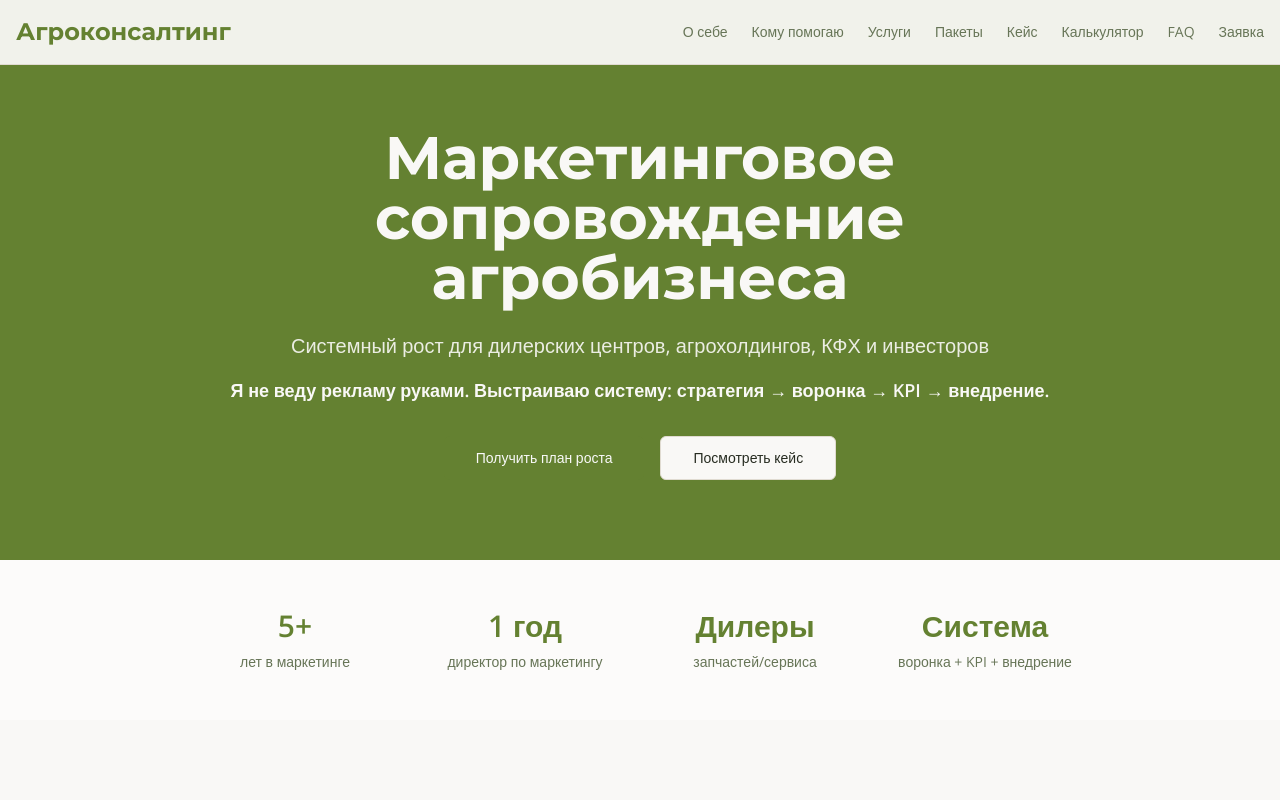
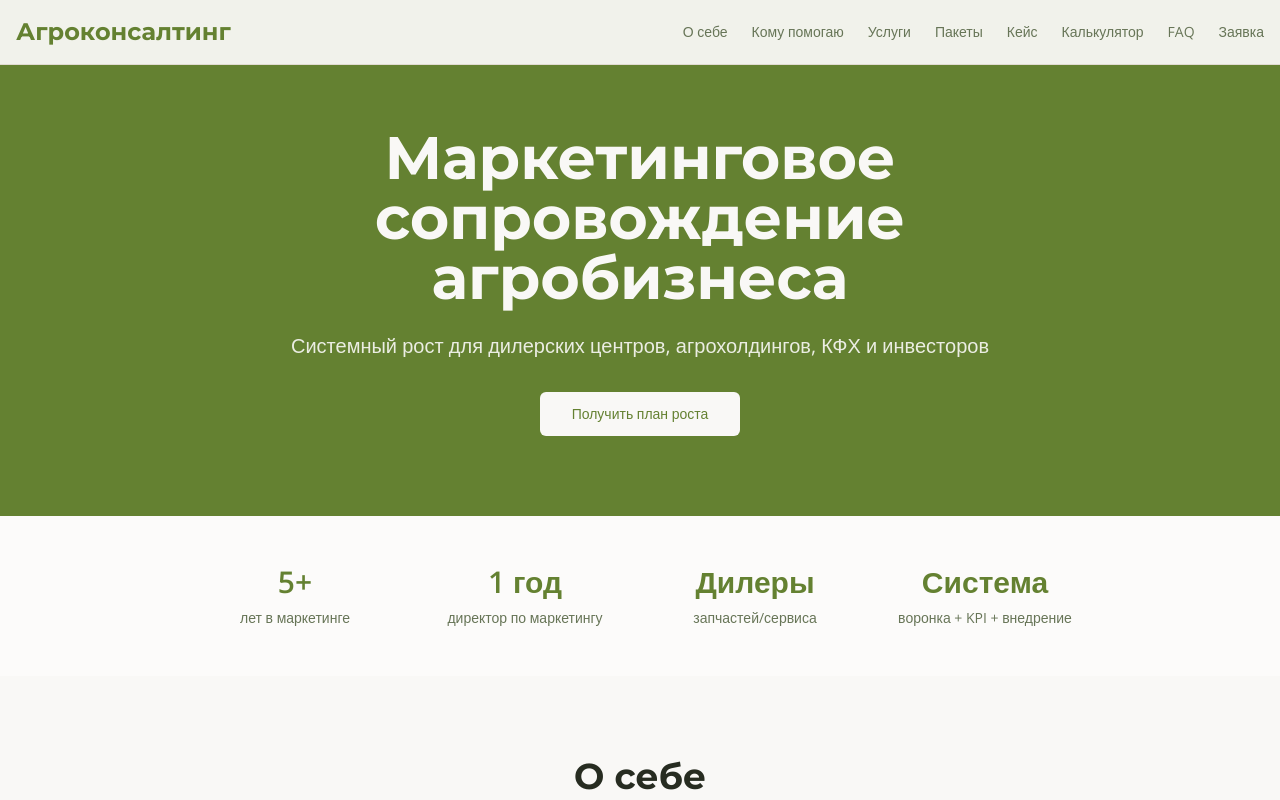
Before and after one commit to pr-poehali-dev/agrosconsulting-landing, a React (Vite) app: page / in a window 1280 px wide. Shown: the top 800 px of the page. Built offline with nearby package versions, Linux system fonts and the light colour scheme.

Commit message:
Удаление рекламы и упрощение ФИ

```diff
--- a/src/pages/Index.tsx
+++ b/src/pages/Index.tsx
@@ -147,18 +147,12 @@ export default function Index() {
             <h1 className="text-5xl lg:text-6xl font-bold mb-6 leading-tight text-background">
               Маркетинговое сопровождение агробизнеса
             </h1>
-            <p className="text-xl text-background/90 mb-4">
+            <p className="text-xl text-background/90 mb-8">
               Системный рост для дилерских центров, агрохолдингов, КФХ и инвесторов
             </p>
-            <p className="text-lg text-background mb-8 font-semibold">
-              Я не веду рекламу руками. Выстраиваю систему: стратегия → воронка → KPI → внедрение.
-            </p>
             <div className="flex flex-wrap gap-4 justify-center">
-              <Button size="lg" onClick={() => scrollToSection('contact')}>
+              <Button size="lg" className="bg-background text-primary hover:bg-background/90" onClick={() => scrollToSection('contact')}>
                 Получить план роста
-              </Button>
-              <Button size="lg" variant="outline" onClick={() => scrollToSection('case')}>
-                Посмотреть кейс
               </Button>
             </div>
           </div>
```
